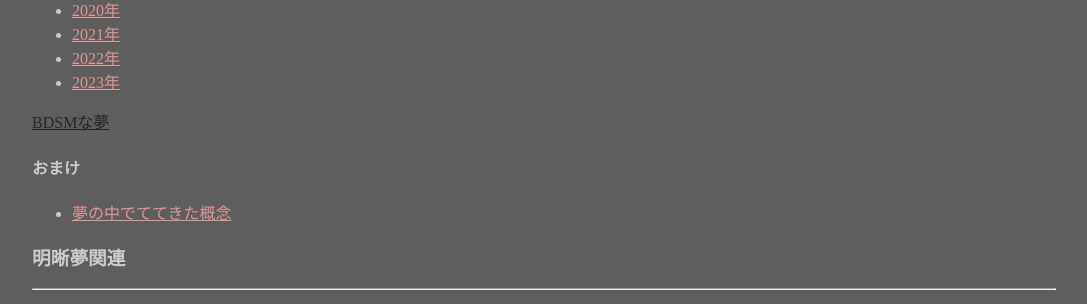
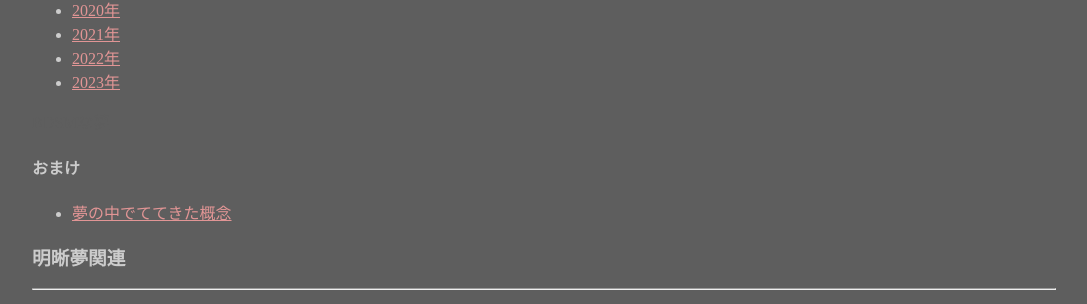
Before and after one commit to hihumi-riku/hihumi-riku.github.io, a Jekyll site: the page built from writings_list.md, in a window 1280 px wide. Shown: the part 476-780 px from the top of the page, without its empty margins (96-1183 px from the left). Built offline with Jekyll 4.4.1, drawn with Linux system fonts in a browser that asks for light colours.

Commit message:
Update writings_list.md

```diff
--- a/writings_list.md
+++ b/writings_list.md
@@ -22,7 +22,7 @@ title: 書き物リスト
 - [2022年](/2023/06/24/dream_2022.html)
 - [2023年](/2023/06/24/dream_2023.html)
 
-<a href="/2019/01/31/dream_bdsm_list.html" style="color:#272727;"> BDSMな夢 </a>
+<a href="/2019/01/31/dream_bdsm_list.html" style="color:#5e5e5e;"> BDSMな夢 </a>
 
 #### おまけ
 - [夢の中でててきた概念](/2019/01/25/concept_in_dream.html)
```
